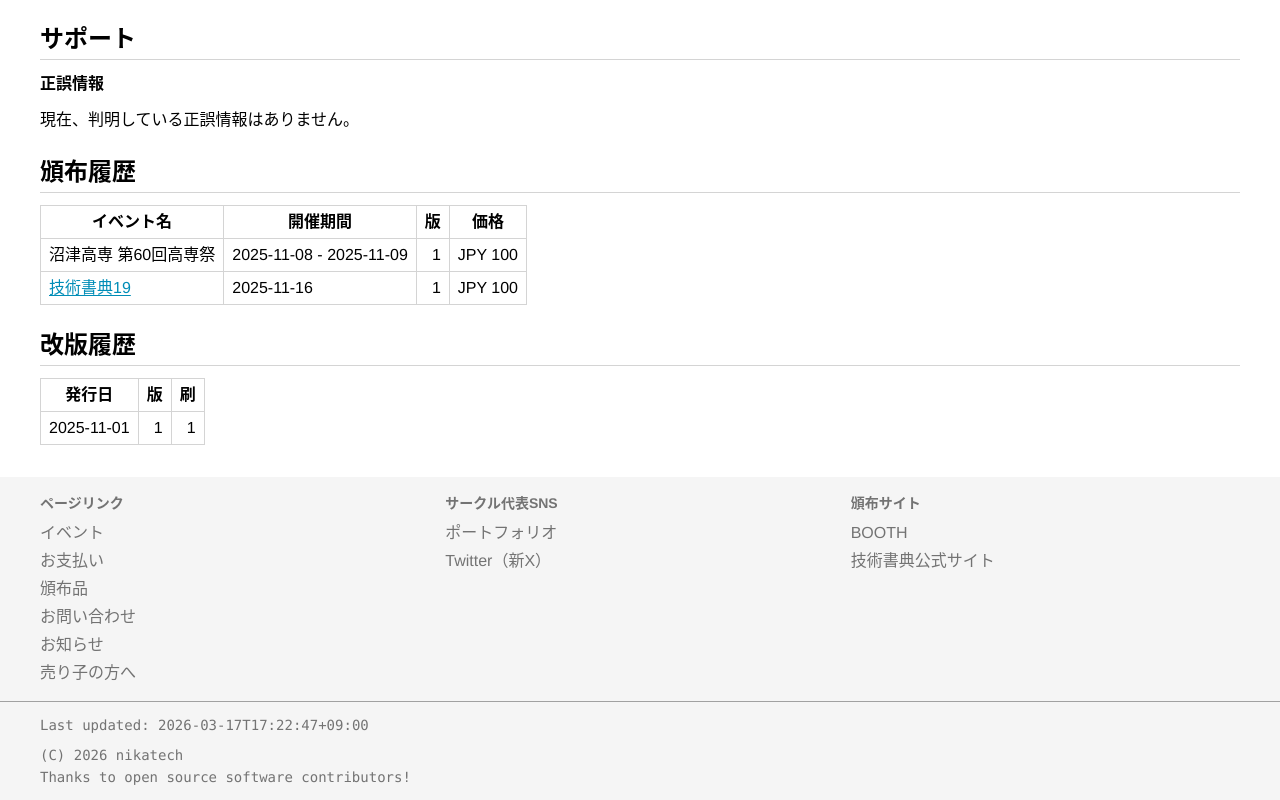
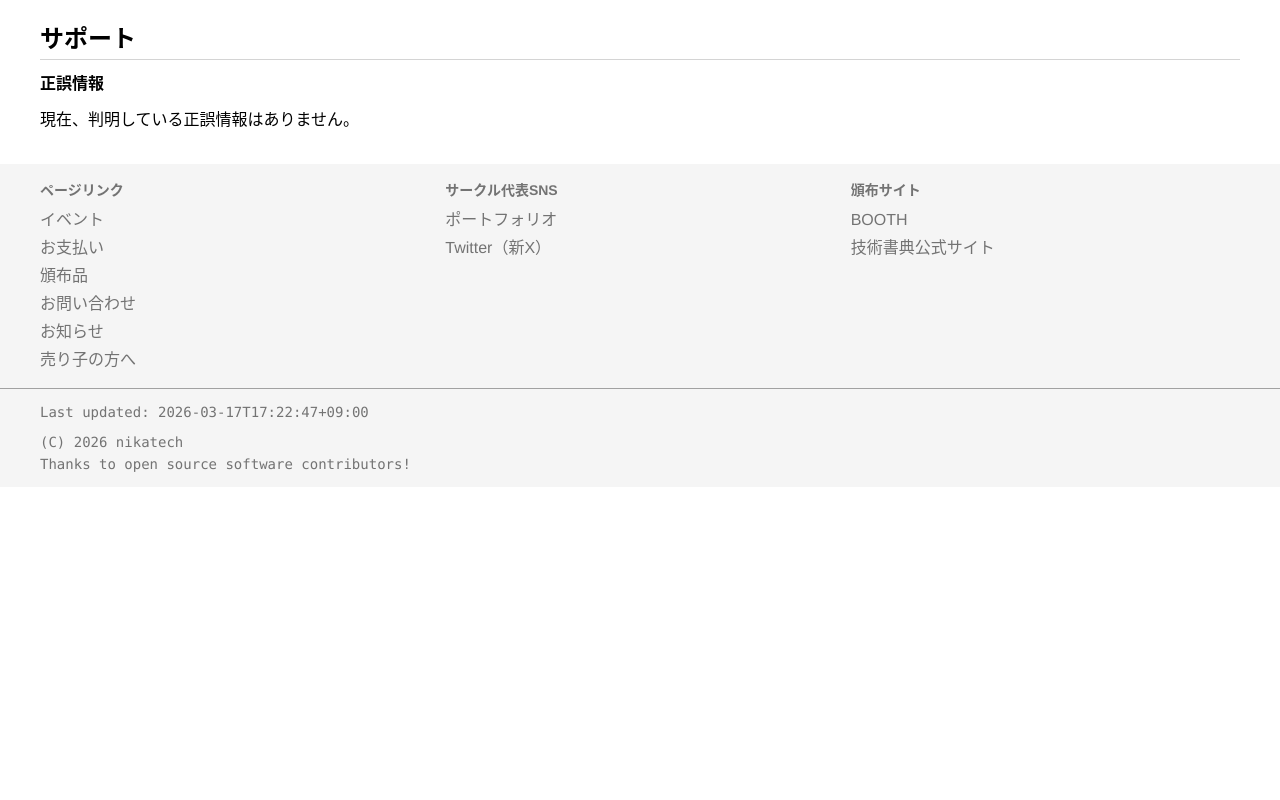
Before and after one commit to nikachu2012/nikatech-site, a Next.js app: page /item/howto_isdn in a window 1280 px wide. Shown: the part 866-1666 px from the top of the page. After the commit the page ends 1353 px from the top, so only its background shows below. Built offline with nearby package versions, Linux system fonts and the light colour scheme.

Commit message:
[update] 頒布履歴・改版履歴を削除

```diff
--- a/app/(default)/item/avrasm/page.tsx
+++ b/app/(default)/item/avrasm/page.tsx
@@ -83,7 +83,7 @@ export default function Home() {
         </Section>
 
 
-        <Section title={"頒布履歴"}>
+        {/* <Section title={"頒布履歴"}>
 
           <div>
             <table className="border-collapse border border-neutral-300">
@@ -155,7 +155,7 @@ export default function Home() {
               </tbody>
             </table>
           </div>
-        </Section>
+        </Section> */}
       </main>
     </HeaderFooter>
   );
--- a/app/(default)/item/howto_isdn/page.tsx
+++ b/app/(default)/item/howto_isdn/page.tsx
@@ -80,7 +80,7 @@ export default function Home() {
         </Section>
 
 
-        <Section title={"頒布履歴"}>
+        {/* <Section title={"頒布履歴"}>
 
           <div>
             <table className="border-collapse border border-neutral-300">
@@ -139,7 +139,7 @@ export default function Home() {
               </tbody>
             </table>
           </div>
-        </Section>
+        </Section> */}
       </main>
     </HeaderFooter>
   );
--- a/app/(default)/item/llvm_homebrew_lang/page.tsx
+++ b/app/(default)/item/llvm_homebrew_lang/page.tsx
@@ -109,7 +109,7 @@ export default function Home() {
         </Section>
 
 
-        <Section title={"頒布履歴"}>
+        {/* <Section title={"頒布履歴"}>
 
           <div>
             <table className="border-collapse border border-neutral-300">
@@ -142,7 +142,7 @@ export default function Home() {
             </table>
           </div>
 
-        </Section>
+        </Section> */}
 
         <Section title={"改版履歴"}>
           <div>
--- a/app/(default)/item/smartremote_guide/page.tsx
+++ b/app/(default)/item/smartremote_guide/page.tsx
@@ -79,7 +79,7 @@ export default function Home() {
         </Section>
 
 
-        <Section title={"頒布履歴"}>
+        {/* <Section title={"頒布履歴"}>
 
           <div>
             <table className="border-collapse border border-neutral-300">
@@ -148,7 +148,7 @@ export default function Home() {
               </tbody>
             </table>
           </div>
-        </Section>
+        </Section> */}
       </main>
     </HeaderFooter>
   );
--- a/app/(default)/item/unicode_animal_paper/page.tsx
+++ b/app/(default)/item/unicode_animal_paper/page.tsx
@@ -82,7 +82,7 @@ export default function Home() {
         </Section>
 
 
-        <Section title={"頒布履歴"}>
+        {/* <Section title={"頒布履歴"}>
 
           <div>
             <table className="border-collapse border border-neutral-300">
@@ -147,7 +147,7 @@ export default function Home() {
               </tbody>
             </table>
           </div>
-        </Section>
+        </Section> */}
       </main>
     </HeaderFooter>
   );
```
